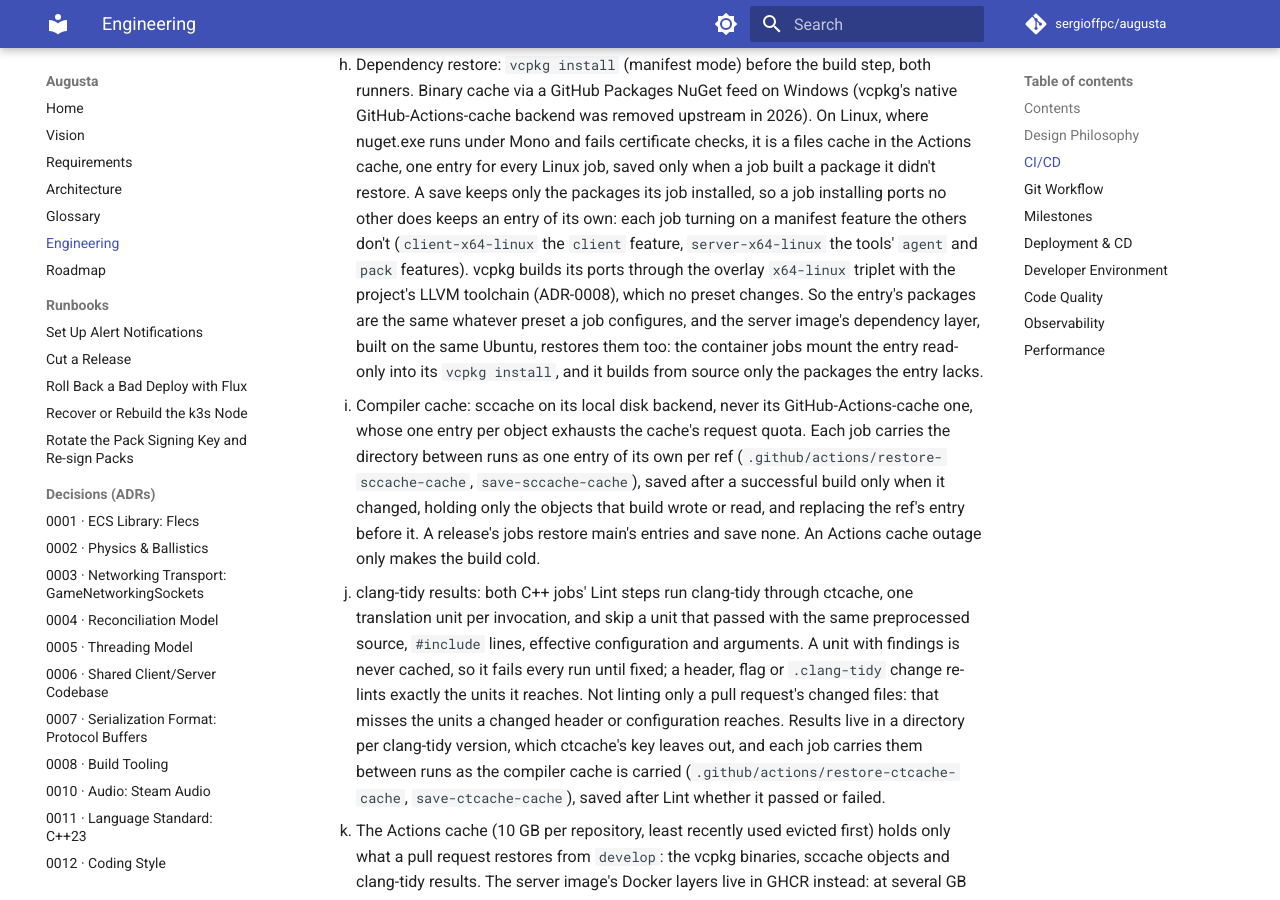
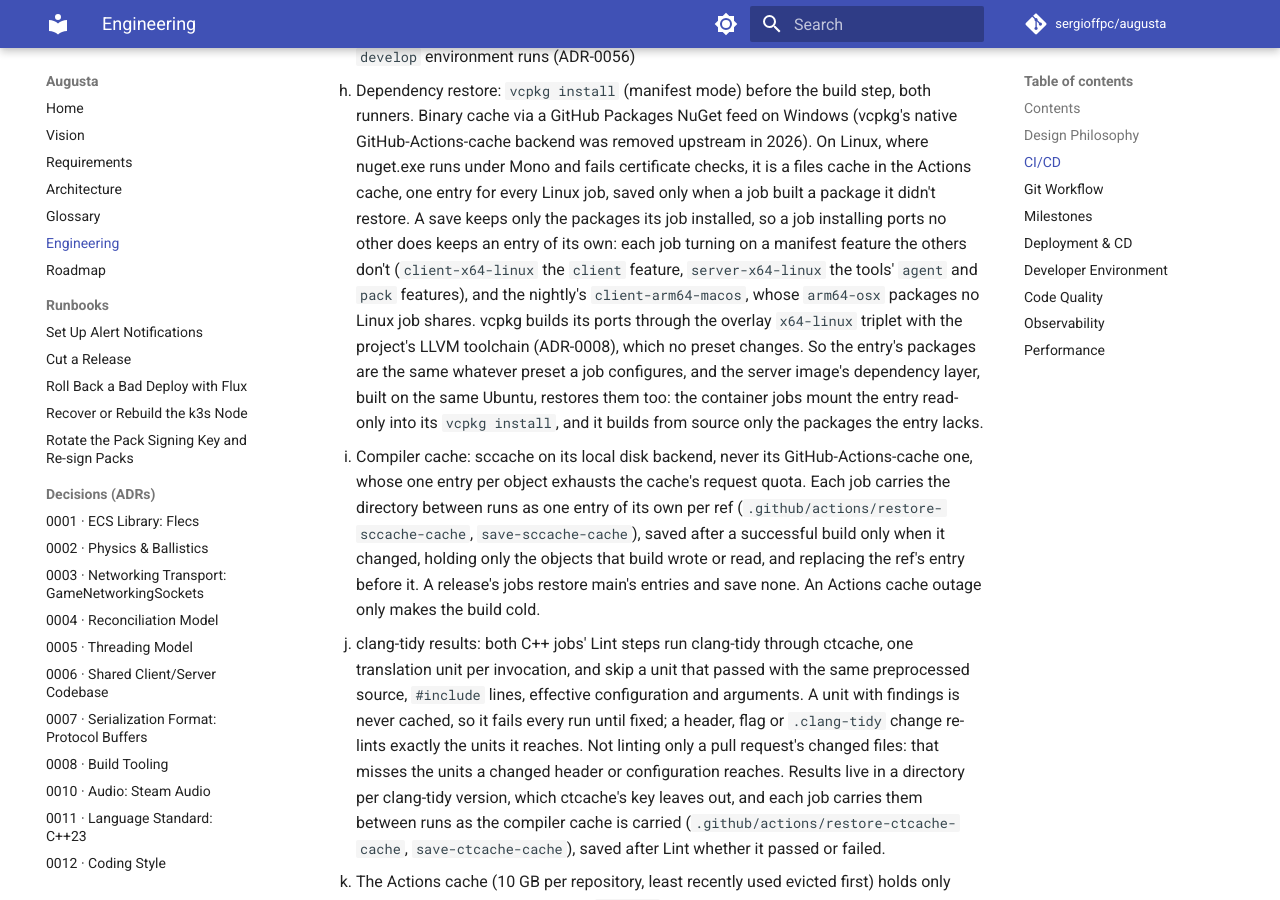
Before and after one commit to sergioffpc/augusta, an MkDocs documentation site: the page built from docs/ENGINEERING.md, in a window 1280 px wide and 900 px high, scrolled down 3192 px. Built offline with MkDocs 1.6.1 and Material for MkDocs 9.7.7, drawn with Linux system fonts in a browser that asks for light colours; comment, search, counter and statistics services are not loaded; some of the changed text lies outside the part shown.

Commit message:
docs: name the macOS job's cache and its naming exception
Refs #1291

Co-Authored-By: Claude Opus 5.5 <noreply@anthropic.com>

```diff
--- a/docs/ENGINEERING.md
+++ b/docs/ENGINEERING.md
@@ -59,10 +59,11 @@ decisions already made in ARCHITECTURE.md:
   for the macOS development build.
 - **Job names:** a job that builds a deliverable (the client, the server, the
   server image) for one platform ends in that platform's vcpkg triplet,
-  `<name>-<arch>-<os>`: `client-x64-windows`, `client-x64-linux`,
-  `client-arm64-macos`, `server-x64-linux`, `container-publish-arm64-linux`. A
-  matrix job names each of its instances that way. A job that builds no single
-  platform's deliverable (`format`, `changes`, `container-index`) has no suffix.
+  `<name>-<arch>-<os>`, but for macOS, named as its presets name it rather than
+  vcpkg's `osx`: `client-x64-windows`, `client-x64-linux`, `client-arm64-macos`,
+  `server-x64-linux`, `container-publish-arm64-linux`. A matrix job names each
+  of its instances that way. A job that builds no single platform's deliverable
+  (`format`, `changes`, `container-index`) has no suffix.
 - **Trigger:** `push` to `main`/`develop`, and `pull_request` targeting either;
   a separate nightly workflow runs on `develop` (ADR-0013). A `changes` job
   diffs against the base commit first and skips build/test/lint entirely when
@@ -138,13 +139,15 @@ decisions already made in ARCHITECTURE.md:
       keeps only the packages its job installed, so a job installing ports no
       other does keeps an entry of its own: each job turning on a manifest
       feature the others don't (`client-x64-linux` the `client` feature,
-      `server-x64-linux` the tools' `agent` and `pack` features). vcpkg builds
-      its ports through the overlay `x64-linux` triplet with the project's LLVM
-      toolchain (ADR-0008), which no preset changes. So the entry's packages are
-      the same whatever preset a job configures, and the server image's
-      dependency layer, built on the same Ubuntu, restores them too: the
-      container jobs mount the entry read-only into its `vcpkg install`, and it
-      builds from source only the packages the entry lacks.
+      `server-x64-linux` the tools' `agent` and `pack` features), and the
+      nightly's `client-arm64-macos`, whose `arm64-osx` packages no Linux job
+      shares. vcpkg builds its ports through the overlay `x64-linux` triplet
+      with the project's LLVM toolchain (ADR-0008), which no preset changes. So
+      the entry's packages are the same whatever preset a job configures, and
+      the server image's dependency layer, built on the same Ubuntu, restores
+      them too: the container jobs mount the entry read-only into its
+      `vcpkg install`, and it builds from source only the packages the entry
+      lacks.
     - Compiler cache: sccache on its local disk backend, never its
       GitHub-Actions-cache one, whose one entry per object exhausts the cache's
       request quota. Each job carries the directory between runs as one entry of
```
Also changed, not shown: docs/adr/0008-build-tooling.md (+2 -2 lines), 2 other files.
